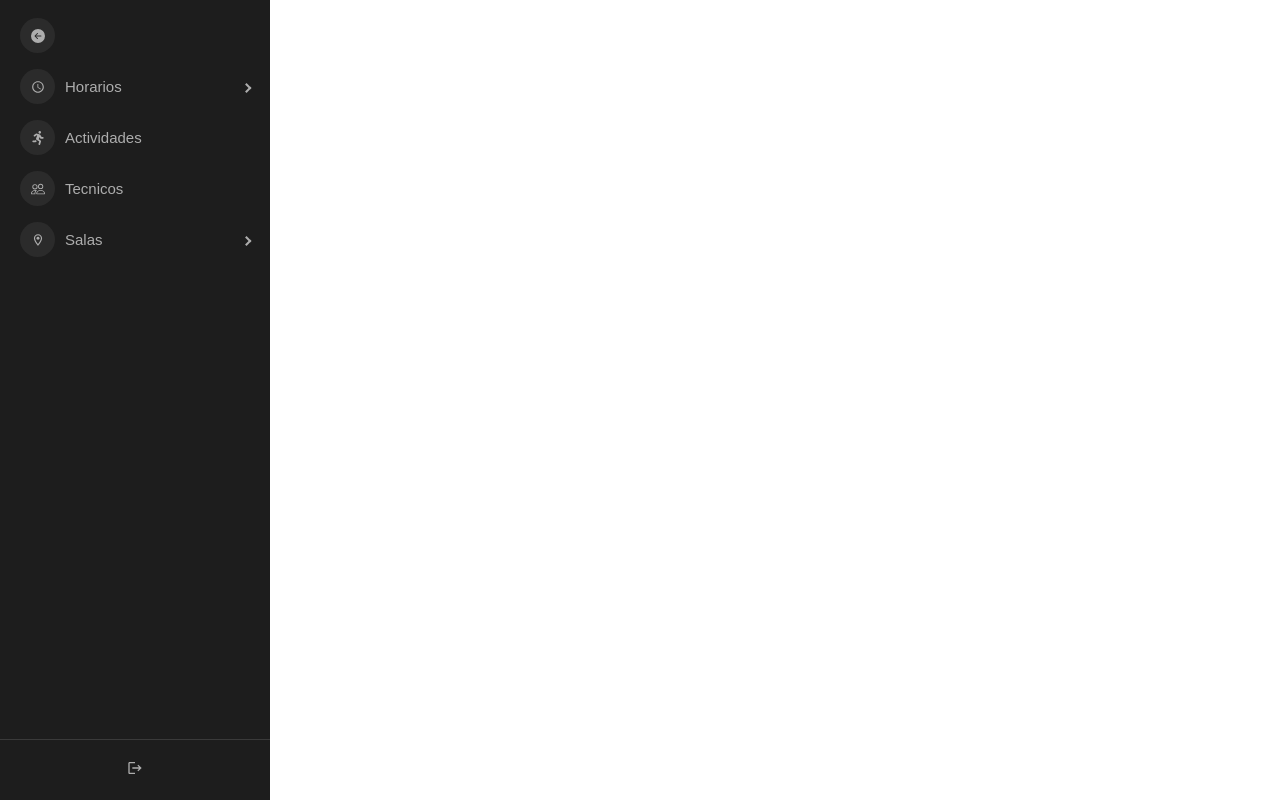
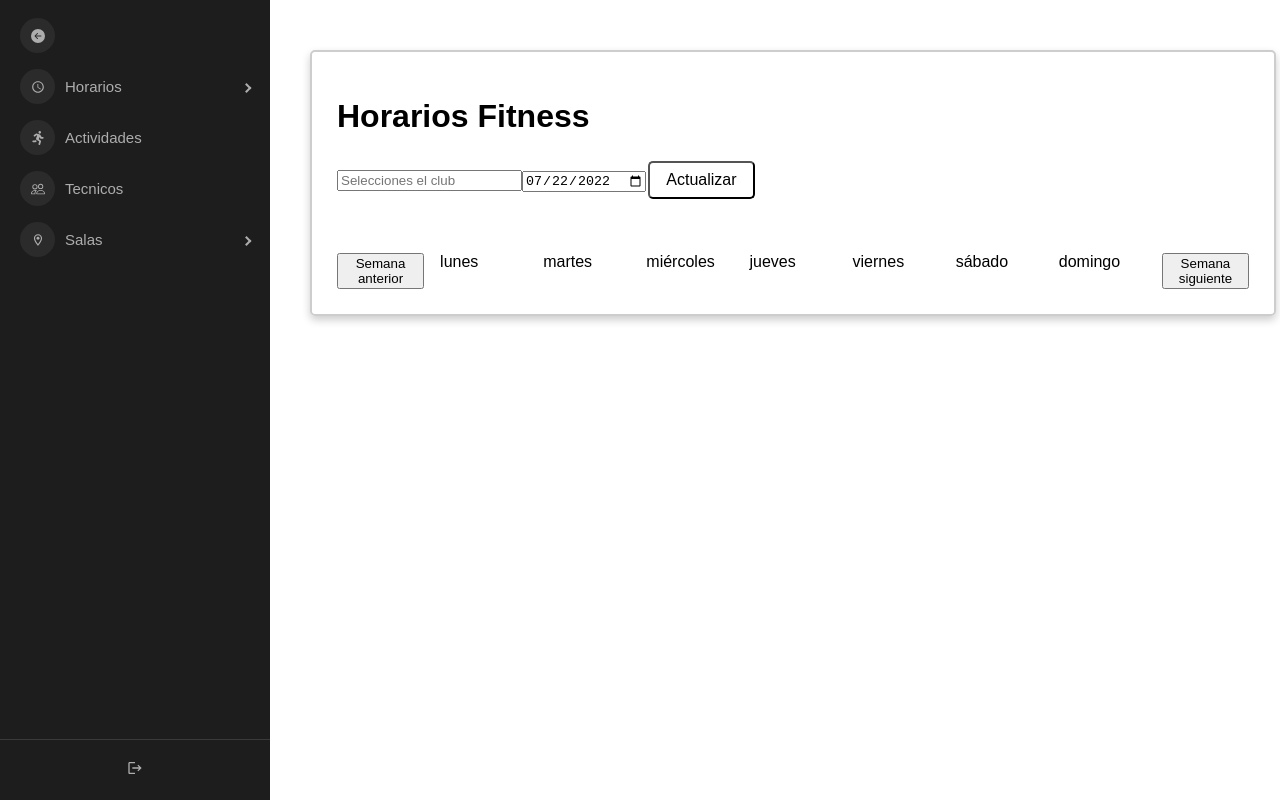
Before and after one commit to daniel2474/crud-horarios, a React (Vite) app: page /horarioFitness in a window 1280 px wide. Built offline with nearby package versions, Linux system fonts and the light colour scheme; no server answers.

Commit message:
horarios fitness

```diff
--- a/src/dashboard/components/Aside.jsx
+++ b/src/dashboard/components/Aside.jsx
@@ -36,6 +36,7 @@ export default function Aside() {
           <SubMenu title="Horarios" icon={<MdSchedule/>}>
             <MenuItem>Crear Horario Nuevo <Link to="/crearHorario" /></MenuItem>
             <MenuItem>Actualizar Horario Existente <Link to="/actualizarHorario" /></MenuItem>
+            <MenuItem>Modificar Horario Fitness <Link to="/horarioFitness" /></MenuItem>
            </SubMenu>
             <MenuItem icon={<FaRunning/>}>Actividades <Link to="/actividades" /></MenuItem>
             <MenuItem icon={<BsPeople/>}>Tecnicos <Link to="/tecnicos" /></MenuItem>
--- /dev/null
+++ b/src/dashboard/pages/HorarioFitness.jsx
@@ -0,0 +1,72 @@
+import moment from "moment";
+import { useSelector } from "react-redux";
+
+
+export const HorarioFitness = () => {
+    const { collapsed } = useSelector( state => state.dashboard );
+    const fechaComoCadena =  moment().format('YYYY-MM-DD');
+const dias = [
+  'domingo',
+  'lunes',
+  'martes',
+  'miércoles',
+  'jueves',
+  'viernes',
+  'sábado',
+];
+const numeroDia = new Date(fechaComoCadena).getDay();
+const nombreDia = dias[numeroDia];
+
+  return (
+    <div className={collapsed?'principal-collapsed ':'principal'}>
+        <div className="formulario" style={{border: "2px solid rgb(205, 205, 205)",padding:'25px 25px 25px 25px',borderRadius:'5px',
+        boxShadow:'0 4px 8px 0 rgba(0,0,0,0.2)',width:collapsed?'103%':'95%',transitionDuration:'0.1s'}} >
+            <h1>Horarios Fitness</h1>
+            <form >
+                <input type="text" placeholder="Selecciones el club" />
+                <input type="date" placeholder="Selecciones una fecha" value={fechaComoCadena}/>
+                <button type="submit" className="button-principal"  >Actualizar</button>
+            </form>
+            <div className="cardsFitness">
+                <button>Semana anterior
+
+
+
+                </button>
+                <div>{dias[1]}
+
+                    {/*CARD FITNESS <div className="card">
+                    <div className="container">
+                        <h4><b>Pole Fitness</b></h4>
+                    </div>
+                    </div> */}
+                </div>
+                <div>{dias[2]}
+
+
+
+                </div>
+
+                <div>{dias[3]}</div>
+                <div>{dias[4]}</div>
+                <div>{dias[5]}</div>
+                <div>{dias[6]}</div>
+                <div>{dias[0]}</div>
+                <button>Semana siguiente
+
+
+
+                </button>
+
+            </div>
+
+            <div>
+
+            </div>
+
+
+      </div>
+    </div>
+
+  )
+}
--- a/src/dashboard/router/DashboardRoutes.jsx
+++ b/src/dashboard/router/DashboardRoutes.jsx
@@ -9,6 +9,7 @@ import { Actividades } from '../pages/Actividades';
 import { EditarSalaPage } from '../pages/EditarSalaPage';
 import { EditarTecnicoPage } from '../pages/EditarTecnicoPage';
 import { EditarActividadPage } from '../pages/EditarActividadPage';
+import { HorarioFitness } from '../pages/HorarioFitness';
 
 export const DashboardRoutes = () => {
   return (
@@ -26,6 +27,7 @@ export const DashboardRoutes = () => {
         <Route path="/editarSala/:salaId" element={<EditarSalaPage />} />
         <Route path="/editarTecnico/:tecnicoId" element={<EditarTecnicoPage />} />
         <Route path="/editarActividad/:actividadId" element={<EditarActividadPage />} />
+        <Route path="/horarioFitness" element={<HorarioFitness />} />
         {/* <Route path="crearSala/:salaId" element={<EditarSalaPage />} /> */}
     </Routes>
     </>
--- a/src/styles.css
+++ b/src/styles.css
@@ -268,6 +268,17 @@ textarea {
   margin-top:  50px ;
 
   }
+.cardsFitness {
+  width: 100%;
+  display: grid;
+
+  grid-template-columns: repeat(9, 1fr);
+
+  grid-auto-rows: auto;
+
+  grid-gap: 1rem;
+  margin-top:  50px ;
+}
 
 .card {
   /* border: 2px solid rgb(35, 34, 34); */
```
